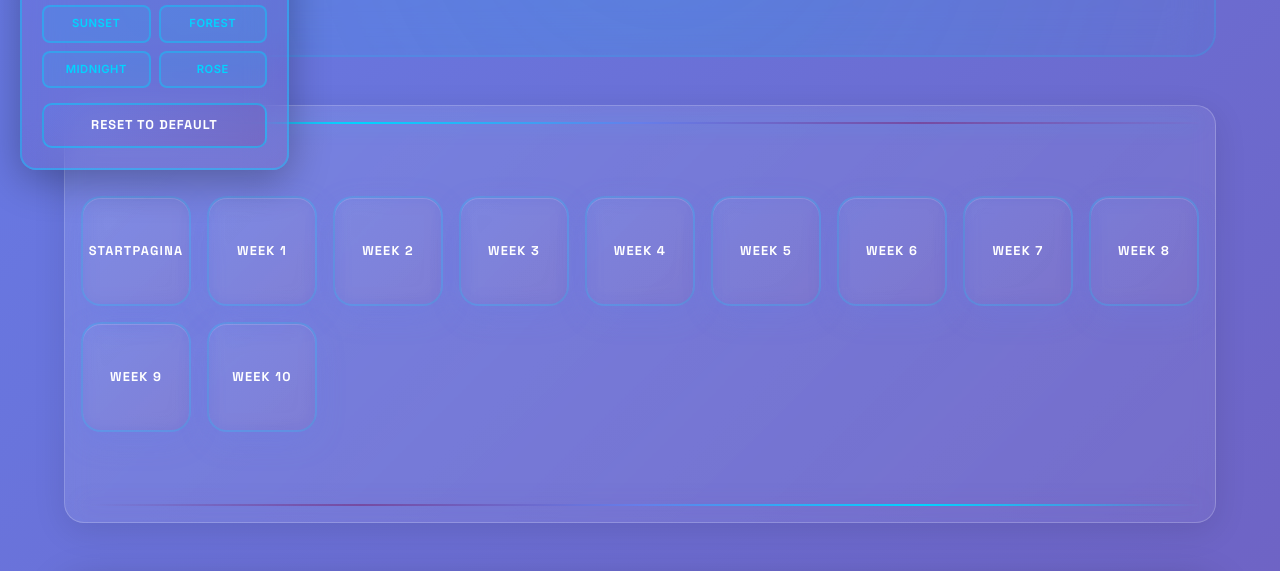
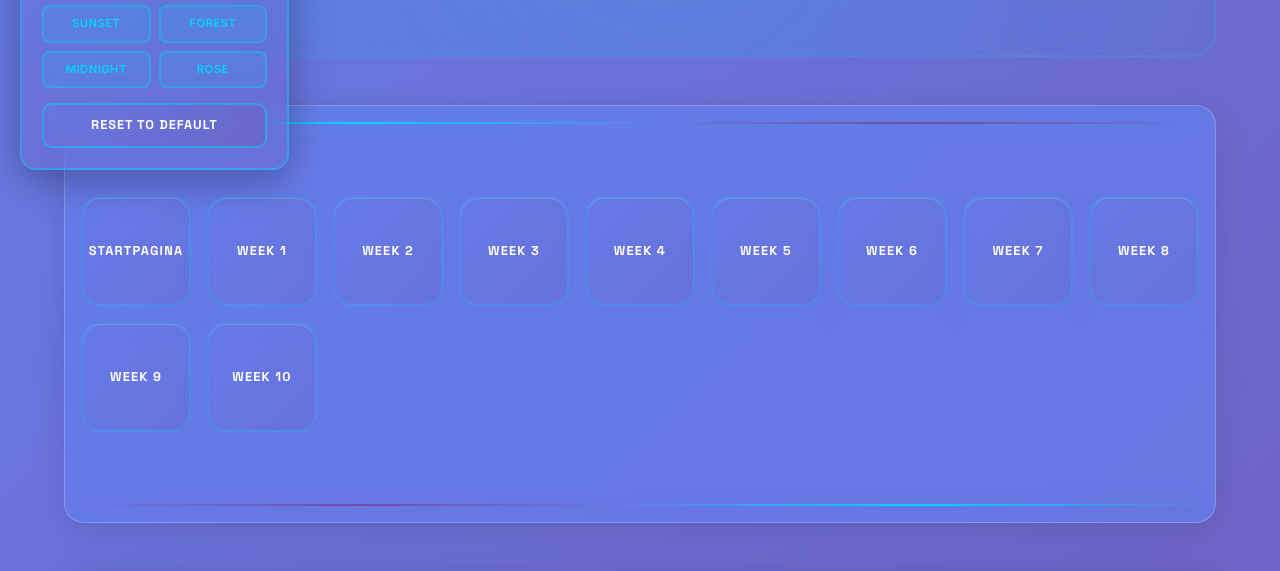
Before and after one commit to MennoCoolen/Menno-Coolen-indienen-examen, a website: page index.html in a window 1280 px wide. Shown: the part 377-948 px from the top of the page. Drawn offline with nearby package versions, Linux system fonts and the light colour scheme.

Commit message:
Add files via upload

```diff
--- a/assets/unified-design.css
+++ b/assets/unified-design.css
@@ -269,7 +269,6 @@ html, body {
     height: 110px;
     min-height: 110px;
     cursor: pointer;
-    backdrop-filter: blur(10px);
 }
 
 /* Gradient overlay on hover */
@@ -676,8 +675,7 @@ p {
 
 /* Glassmorphism style for columns */
 .style-glassmorphism {
-    background: linear-gradient(135deg, rgba(255, 255, 255, 0.1) 0%, rgba(255, 255, 255, 0.05) 100%);
-    backdrop-filter: blur(10px);
+    background: rgba(102, 126, 234, 0.8);
     border-radius: 20px;
     border: 1px solid rgba(255, 255, 255, 0.2);
     box-shadow: 0 8px 32px rgba(0, 0, 0, 0.1);
```
